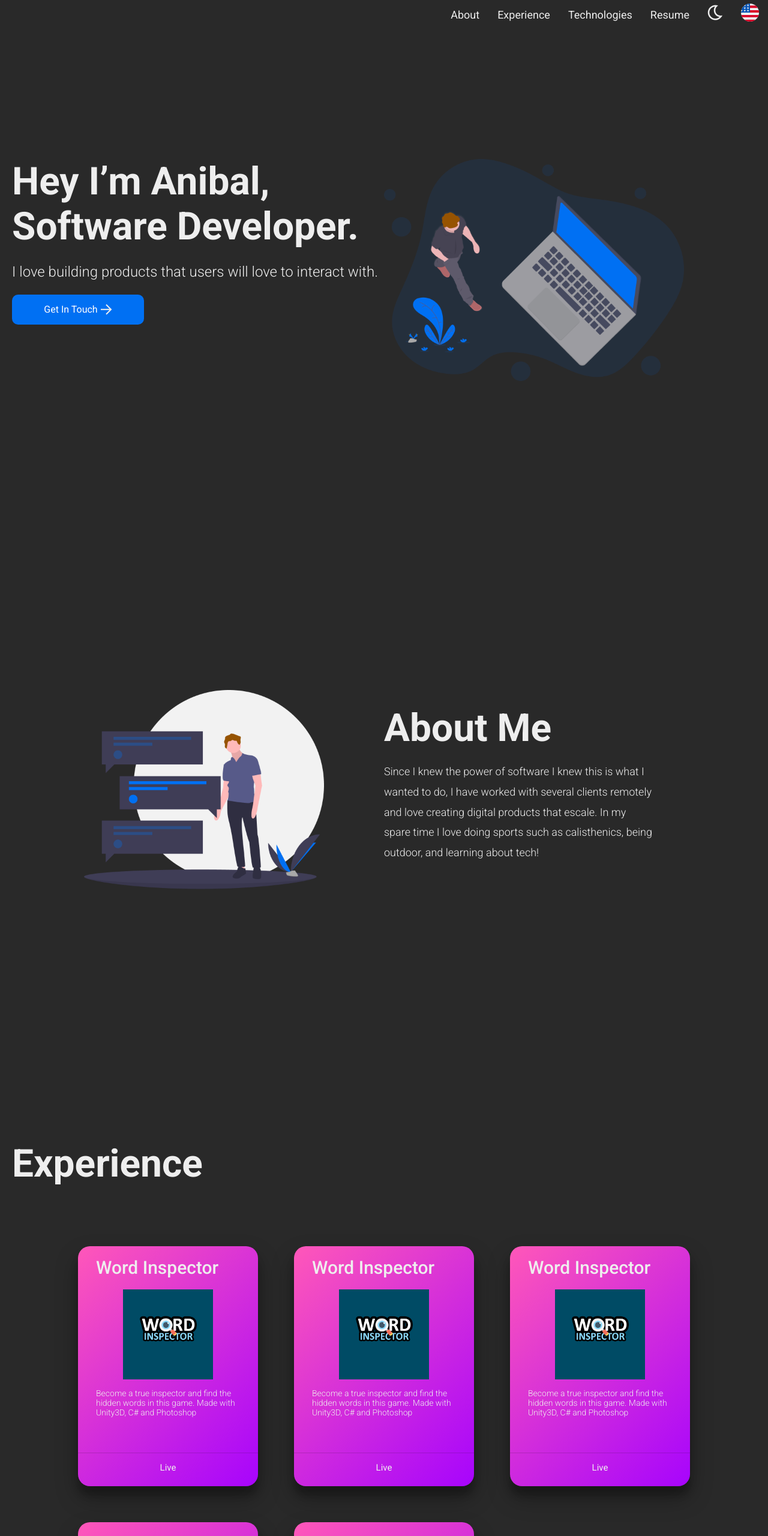
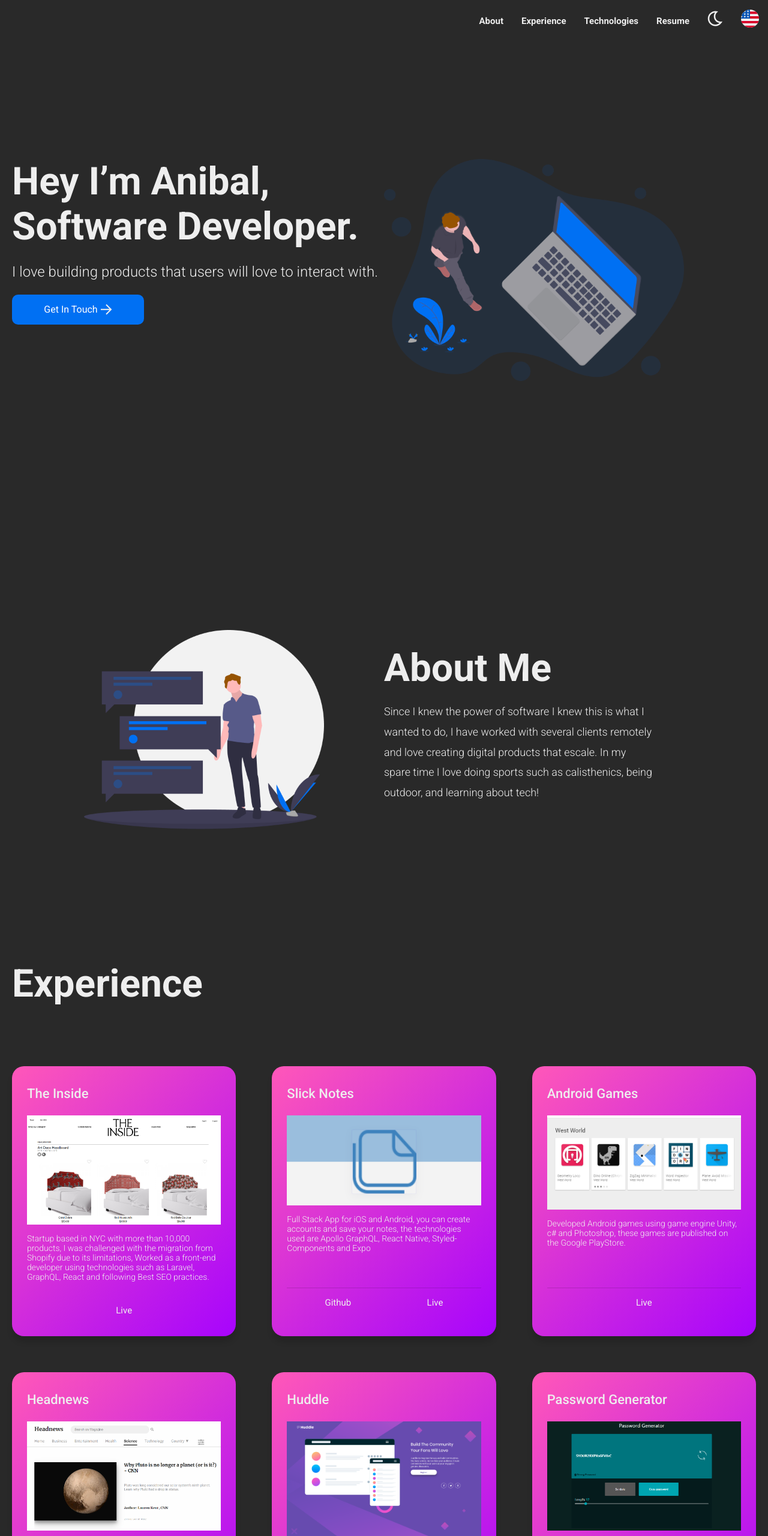
Before and after one commit to avr00/avr00.github.io, a Gatsby site: page / in a window 1280 px wide. Shown: the top 2560 px of the page at 60% size. Built offline with nearby package versions, Linux system fonts and the light colour scheme; Gatsby itself is replaced by a stand-in of ours.

Commit message:
add support for two languages

```diff
--- a/src/components/about.js
+++ b/src/components/about.js
@@ -2,12 +2,13 @@ import React from "react"
 import styled from "styled-components"
 import { useStaticQuery, graphql } from "gatsby"
 import Img from "gatsby-image"
+import { useTranslation } from "react-i18next"
 
 import { H1, AboutMeText } from "./styles"
 
 const AboutWrapper = styled.section`
   max-width: 1280px;
-  margin: 150px auto 300px auto;
+  margin: 0 auto 100px auto;
   padding-top: 150px;
   display: grid;
   grid-template-columns: 1fr 1fr;
@@ -34,6 +35,7 @@ const AboutWrapper = styled.section`
 
 const About = () => {
   const data = useStaticQuery(ABOUT_IMAGE)
+  const { t } = useTranslation()
 
   return (
     <AboutWrapper id="about">
@@ -43,13 +45,8 @@ const About = () => {
         </div>
       </div>
       <div className="about-me">
-        <H1>About Me</H1>
-        <AboutMeText>
-          Since I knew the power of software I knew this is what I wanted to do,
-          I have worked with several clients remotely and love creating digital
-          products that escale. In my spare time I love doing sports such as
-          calisthenics, being outdoor, and learning about tech!
-        </AboutMeText>
+        <H1>{t("about-me")}</H1>
+        <AboutMeText>{t("about-me-desc")}</AboutMeText>
       </div>
     </AboutWrapper>
   )
--- a/src/components/experience.js
+++ b/src/components/experience.js
@@ -1,17 +1,27 @@
 import React from "react"
 import styled from "styled-components"
-import winspector from "../images/word-inspector.png"
+import { useTranslation } from "react-i18next"
+
 import ExperienceCard from "./experienceCard"
 import { H1 } from "./styles"
 
+import headnews from "../images/project-images/headnews.png"
+import huddle from "../images/project-images/huddle.png"
+import notesapp from "../images/project-images/notesapp.png"
+import password_generator from "../images/project-images/password_generator.png"
+import plane_app from "../images/project-images/plane_app.png"
+import slicknotes from "../images/project-images/slicknotes.png"
+import theinside from "../images/project-images/theinside.png"
+import word_inspector from "../images/project-images/word-inspector.png"
+
 const ExprienceWrapper = styled.section`
   max-width: 1280px;
-  margin: 0px auto 300px auto;
+  margin: 0px auto 100px auto;
 
   padding: 20px 20px 0 20px;
   .card-container {
     display: grid;
-    grid-template-columns: 300px 300px 300px;
+    grid-template-columns: 1fr 1fr 1fr;
     grid-template-rows: auto;
     justify-content: center;
     align-items: center;
@@ -42,54 +52,58 @@ const ExprienceWrapper = styled.section`
 `
 
 const Experience = () => {
+  const { t } = useTranslation()
   return (
     <ExprienceWrapper id="experience">
-      <H1>Experience</H1>
+      <H1>{t("exprience-title")}</H1>
       <div className="card-container">
         <ExperienceCard
-          title="Word Inspector"
-          description="Become a true inspector and find the hidden words in this game. Made
-    with Unity3D, C# and Photoshop"
-          imgUrl={winspector}
+          title="The Inside"
+          description={t("exp-card-the-inside")}
+          imgUrl={theinside}
+          liveUrl={"https://www.theinside.com/"}
+        />
+        <ExperienceCard
+          title="Slick Notes"
+          description={t("exp-card-slicknotes")}
+          imgUrl={slicknotes}
+          liveUrl={"https://expo.io/@avr00/slick-notes"}
+          githubUrl="https://github.com/avr00/Slick-Notes"
+        />
+        <ExperienceCard
+          title="Android Games"
+          description={t("exp-card-android-games")}
+          imgUrl={word_inspector}
+          liveUrl={"https://play.google.com/store/apps/developer?id=West+World"}
+        />
+        <ExperienceCard
+          title="Headnews"
+          description={t("exp-card-headnews")}
+          imgUrl={headnews}
+          liveUrl={"https://jolly-hypatia-445f35.netlify.com/us/general"}
+          githubUrl="https://github.com/avr00/headnews"
+        />
+        <ExperienceCard
+          title="Huddle"
+          description={t("exp-card-huddle")}
+          imgUrl={huddle}
+          liveUrl={"https://sad-gates-eefc3a.netlify.com/"}
+          githubUrl="https://github.com/avr00/huddle-landing-page"
+        />
+        {/* <ExperienceCard
+          title="Notes"
+          description="Save your notes in the cloud safely, I created a RESTful API that connects to a React App, I made this app using the MERN Stack and the MVC Pattern"
+          imgUrl={notesapp}
           liveUrl={
             "https://play.google.com/store/apps/details?id=com.westworldgames.wordinspector"
           }
-        />
+        /> */}
         <ExperienceCard
-          title="Word Inspector"
-          description="Become a true inspector and find the hidden words in this game. Made
-    with Unity3D, C# and Photoshop"
-          imgUrl={winspector}
-          liveUrl={
-            "https://play.google.com/store/apps/details?id=com.westworldgames.wordinspector"
-          }
-        />
-        <ExperienceCard
-          title="Word Inspector"
-          description="Become a true inspector and find the hidden words in this game. Made
-    with Unity3D, C# and Photoshop"
-          imgUrl={winspector}
-          liveUrl={
-            "https://play.google.com/store/apps/details?id=com.westworldgames.wordinspector"
-          }
-        />
-        <ExperienceCard
-          title="Word Inspector"
-          description="Become a true inspector and find the hidden words in this game. Made
-    with Unity3D, C# and Photoshop"
-          imgUrl={winspector}
-          liveUrl={
-            "https://play.google.com/store/apps/details?id=com.westworldgames.wordinspector"
-          }
-        />
-        <ExperienceCard
-          title="Word Inspector"
-          description="Become a true inspector and find the hidden words in this game. Made
-    with Unity3D, C# and Photoshop"
-          imgUrl={winspector}
-          liveUrl={
-            "https://play.google.com/store/apps/details?id=com.westworldgames.wordinspector"
-          }
+          title="Password Generator"
+          description={t("exp-card-password-generator")}
+          imgUrl={password_generator}
+          liveUrl={"https://festive-nightingale-d10ab1.netlify.com/"}
+          githubUrl="https://github.com/avr00/passwordgenerator-react"
         />
       </div>
     </ExprienceWrapper>
--- a/src/components/experienceCard.js
+++ b/src/components/experienceCard.js
@@ -13,11 +13,15 @@ const ExperienceCard = ({ title, imgUrl, description, githubUrl, liveUrl }) => {
       <div className="links">
         {githubUrl && (
           <div className="github">
-            <a href={githubUrl}>Github</a>
+            <a target="_blank" href={githubUrl}>
+              Github
+            </a>
           </div>
         )}
         <div className="live">
-          <a href={liveUrl}>Live</a>
+          <a target="_blank" href={liveUrl}>
+            Live
+          </a>
         </div>
       </div>
     </Card>
--- a/src/components/header.js
+++ b/src/components/header.js
@@ -8,7 +8,11 @@ import langEs from "../images/spain.svg"
 import moonIcon from "../images/moon.svg"
 import sunIcon from "../images/sun.svg"
 
+import resume_en from "../files/resume_en.pdf"
+import resume_es from "../files/resume_es.pdf"
+
 const HeaderWrapper = styled.header`
+  padding: 10px 0;
   position: fixed;
   top: 0;
   width: 100%;
@@ -16,7 +20,7 @@ const HeaderWrapper = styled.header`
   /* box-shadow: 0 5px 5px rgba(0, 0, 0, 0.2), 0 5px 10px rgba(0, 0, 0, 0.22); */
   ${props =>
     props.isScrolling &&
-    "box-shadow: 0 5px 5px rgba(0, 0, 0, 0.2), 0 5px 10px rgba(0, 0, 0, 0.22);"}
+    `box-shadow: ${props.theme.headerShadow} 0px 2px 8px 0px;`}
   /* box-shadow: none; */
 
   background: ${props => props.theme.bg};
@@ -39,7 +43,7 @@ const HeaderWrapper = styled.header`
       font-family: Roboto;
       font-style: normal;
       font-weight: normal;
-      font-size: 18px;
+      font-size: 15px;
       line-height: 28px;
 
       color: ${props => props.theme.primary};
@@ -49,7 +53,13 @@ const HeaderWrapper = styled.header`
 
         a {
           color: inherit;
+          font-weight: bold;
           text-decoration: none;
+        }
+
+        &:hover {
+          transition: color 0.3s;
+          color: #0070f3;
         }
       }
     }
@@ -78,11 +88,13 @@ const Header = ({ siteTitle, setTheme, isDark }) => {
       setScrollYPosition(scrollPositionY)
     }
   }
-  const { i18n } = useTranslation()
+  const { i18n, t } = useTranslation()
 
   const changeLanguage = () => {
     i18n.changeLanguage(i18n.language === "es" ? "en" : "es")
   }
+
+  const resume = i18n.language === "es" ? resume_es : resume_en
   // eslint-disable-next-line
   const isScrolling = !!scrollYPosition
   return (
@@ -90,16 +102,19 @@ const Header = ({ siteTitle, setTheme, isDark }) => {
       <div className="container">
         <ul>
           <li>
-            <a href="#about">About</a>{" "}
+            <a href="#about">About</a>
           </li>
           <li>
-            <a href="#experience">Experience</a>{" "}
+            <a href="#experience">Experience</a>
           </li>
           <li>
-            {" "}
-            <a href="#technology">Technologies</a>{" "}
+            <a href="#technology">Technologies</a>
           </li>
-          <li>Resume</li>
+          <li>
+            <a href={resume} target="_blank">
+              {t("resume-txt")}
+            </a>
+          </li>
           <li onClick={() => setTheme(!isDark)}>
             <img src={isDark ? moonIcon : sunIcon} alt="language flag" />
           </li>
--- a/src/components/home.js
+++ b/src/components/home.js
@@ -36,11 +36,9 @@ const Home = () => {
     <HomeSection id="home">
       <div className="home-info">
         <H1>{t("Hey I’m Anibal, Software Developer.")}</H1>
-        <SubText>
-          I love building products that users will love to interact with.
-        </SubText>
+        <SubText>{t("I love build products")}</SubText>
         <Button href="#contact">
-          Get In Touch
+          {t("Get In Touch")}
           <img
             src={arrowRightIcon}
             style={{ marginLeft: 5 }}
--- a/src/components/mobileHeader.js
+++ b/src/components/mobileHeader.js
@@ -116,7 +116,7 @@ Note: Beware of modifying this element as it can break the animations - you shou
 
 const HamburgerButton = styled.div`
   position: absolute;
-  left: 20px;
+  right: 20px;
   top: 20px;
   cursor: pointer;
   padding: 10px 35px 16px 0px;
@@ -181,6 +181,7 @@ const MobileHeader = ({ isDark, setTheme, open, setOpen }) => {
         </HamburgerButton>
       </div>
       <Menu
+        right
         isOpen={open}
         onStateChange={updateOpenState}
         customBurgerIcon={false}
--- a/src/components/styles.js
+++ b/src/components/styles.js
@@ -12,12 +12,14 @@ export const lightTheme = {
   primary: "#000000",
   bg: "white",
   secondary: "#5E5A6B",
+  headerShadow: "rgba(0, 0, 0, 0.05)",
 }
 
 export const darkTheme = {
   primary: "#EEEEEE",
   bg: "#292929",
   secondary: "#EEEEEE",
+  headerShadow: "rgba(255, 255, 255, 0.05)",
 }
 
 export const H1 = styled.h1`
@@ -47,6 +49,13 @@ export const SubText = styled.p`
     font-size: 20px;
     line-height: 24px;
   }
+`
+
+export const SubTextTwo = styled.p`
+  font-family: Roboto;
+  font-size: 25px;
+  color: ${props => props.theme.primary};
+  margin-bottom: 100px;
 `
 
 export const AboutMeText = styled.p`
@@ -87,11 +96,12 @@ export const Button = styled.a`
 `
 
 export const ExperienceCard = styled.div`
+  padding: 25px;
   border-radius: 20px;
   height: 400px;
-  width: 100%;
   background: linear-gradient(135deg, #ff57b9 0%, #a704fd 100%);
-  box-shadow: 0 19px 38px rgba(0, 0, 0, 0.3), 0 15px 12px rgba(0, 0, 0, 0.22);
+  /* box-shadow: 0 19px 38px rgba(0, 0, 0, 0.3), 0 15px 12px rgba(0, 0, 0, 0.22); */
+  box-shadow: 0 10px 10px rgba(0, 0, 0, 0.12);
 
   display: flex;
   flex-direction: column;
@@ -101,11 +111,11 @@ export const ExperienceCard = styled.div`
   }
 
   .title {
-    margin: 15px 0px 0px 30px;
+    margin: 0px;
     font-family: Roboto;
     font-style: normal;
     font-weight: 500;
-    font-size: 30px;
+    font-size: 22px;
     line-height: 42px;
 
     color: #eeeeee;
@@ -116,12 +126,13 @@ export const ExperienceCard = styled.div`
     display: flex;
     justify-content: center;
     img {
-      height: 150px;
+      height: auto;
+      width: 100%;
     }
   }
 
   .description {
-    margin: 15px 30px;
+    margin: 15px 0px;
     height: 200px;
 
     font-family: Roboto;
--- a/src/components/technology.js
+++ b/src/components/technology.js
@@ -1,6 +1,8 @@
 import React from "react"
 import styled from "styled-components"
-import { H1, TechCard } from "./styles"
+import { useTranslation } from "react-i18next"
+
+import { H1, TechCard, SubTextTwo } from "./styles"
 
 const TechnologyWrapper = styled.section`
   max-width: 1280px;
@@ -16,7 +18,7 @@ const TechnologyWrapper = styled.section`
   }
 
   h1 {
-    margin: 100px 0;
+    margin-top: 100px;
   }
 
   @media only screen and (max-width: 1200px) {
@@ -36,13 +38,15 @@ const TechnologyWrapper = styled.section`
 `
 
 const Technology = () => {
+  const { t } = useTranslation()
   return (
     <TechnologyWrapper id="technology">
-      <H1>Technologies</H1>
+      <H1> {t("tech-title")}</H1>
+      <SubTextTwo>{t("tech-recent")}</SubTextTwo>
       <div className="card-container">
         <TechCard>
           <h5 className="title">
-            Front-End Technologies <span className="line"></span>
+            {t("frontend-tech")} <span className="line"></span>
           </h5>
           <ul>
             <li>React</li>
@@ -51,15 +55,26 @@ const Technology = () => {
             <li>Responsive CSS3</li>
             <li>SaSS</li>
             <li>Styled Components</li>
-            <li>Bootstrap</li>
             <li>Material UI</li>
-            <li>Query</li>
+            <li>JQuery</li>
+            <li>Apollo GraphQL</li>
+            <li>WordPress</li>
           </ul>
         </TechCard>
         <TechCard>
           <h5 className="title">
-            Backend Technologies <span className="line"></span>
+            {t("backend-tech")}s <span className="line"></span>
           </h5>
+          <ul>
+            <li>Node</li>
+            <li>Express</li>
+            <li>MongoDB</li>
+            <li>SQL</li>
+            <li>MVC</li>
+            <li>Apollo GraphQL Server</li>
+            <li>RESTful APIs</li>
+            <li>cPanel</li>
+          </ul>
         </TechCard>
       </div>
     </TechnologyWrapper>
--- a/src/i18n.js
+++ b/src/i18n.js
@@ -8,12 +8,63 @@ const resources = {
     translation: {
       "Hey I’m Anibal, Software Developer.":
         "Hey I’m Anibal, Software Developer.",
+      "I love build products":
+        "I love building products that users will love to interact with.",
+      "Get In Touch": "Get In Touch",
+      "about-me": "About Me",
+      "about-me-desc":
+        "Since I knew the power of software I knew this is what I wanted to do, I have worked with several clients remotely and love creating digital products that escale. In my spare time I love doing sports such as calisthenics, being outdoor, and learning about tech!",
+      "exprience-title": "Experience",
+      "tech-title": "Technologies",
+      "tech-recent":
+        "These are some of the technologies I have worked recently with",
+      "backend-tech": "Back-end Technologies",
+      "frontend-tech": "Front-End Technologies",
+      "exp-card-the-inside":
+        "Startup based in NYC with more than 10,000 products, I was challenged with the migration from Shopify due to its limitations, Worked as a front-end developer using technologies such as Laravel, GraphQL, React and following Best SEO practices.",
+      "exp-card-slicknotes":
+        "Full Stack App for iOS and Android, you can create accounts and save your notes, the technologies used are Apollo GraphQL, React Native, Styled-Components and Expo",
+      "exp-card-android-games":
+        "Developed Android games using game engine Unity, c# and Photoshop, these games are published on the Google PlayStore.",
+      "exp-card-headnews":
+        "Browse for news from different countries and languages, app made with newsAPI, React, Redux, Redux Thunk & Sass",
+      "exp-card-huddle":
+        "Landing page for Huddle, I took the mockup and converted it using Sass and semantic HTML5",
+      "exp-card-password-generator":
+        "Safely create new passwords. Made with React and Sass",
+      "resume-txt": "Resume",
     },
   },
   es: {
     translation: {
       "Hey I’m Anibal, Software Developer.":
         "Hey soy Anibal, Software Developer.",
+      "I love build products":
+        "Me encanta desarrollar productos que los usuarios amaran",
+      "Get In Touch": "Contáctame",
+      "about-me": "Sobre Mi",
+      "about-me-desc":
+        "Desde que conocí el poder de crear software supe que esto es lo que quiero hacer, trabajó con múltiples clientes de manera remota y me encanta crear productos digitales que escalan. En mi tiempo libre me gusta hacer deportes como calistenia, estar al aire libre y aprender nuevas tecnologías",
+      "exprience-title": "Experiencia",
+      "tech-title": "Tecnologías",
+      "tech-recent":
+        "Estas son algunas de las tecnologías con las que he trabajado recientemente",
+      "backend-tech": "Tecnologías Back-end",
+      "frontend-tech": "Tecnologías Front-End",
+      "exp-card-the-inside":
+        "Startup con sede en NY con más de 10,000 productos, me desafiaron con la migración desde Shopify debido a sus limitaciones. Trabajé como desarrollador front-end utilizando tecnologías como Laravel, GraphQL, React.",
+      "exp-card-slicknotes":
+        "Aplicación Full Stack para iOS y Android, puede crear cuentas y guardar sus notas, las tecnologías utilizadas son Apollo GraphQL, React Native, Styled-Components y Expo",
+      "exp-card-android-games":
+        "Juegos de Android desarrollados con el motor de juegos Unity, c# y Photoshop, estos juegos estan publicados en Google PlayStore.",
+
+      "exp-card-headnews":
+        "Agregador de noticias, busca noticias de diferentes países, idiomas y fuentes, esta aplicación fue realizada con React, Redux, Redux Thunk, Sass y NewsAPI",
+      "exp-card-huddle":
+        "Landing page para Huddle, tomé la maqueta y la convertí en codigo usando Sass y HTML5 semántico",
+      "exp-card-password-generator":
+        "Crea nuevas contraseñas de manera segura. Hecho con React y Sass.",
+      "resume-txt": "Curriculum",
     },
   },
 }
```
Also changed, not shown: src/components/svg.js (+4 -4 lines), src/images/project-images/headnews.png (added), src/images/project-images/huddle.png (added), src/images/project-images/notesapp.png (added), src/images/project-images/password_generator.png (added), src/images/project-images/plane_app.png (added), src/images/project-images/slicknotes.png (added), src/images/project-images/theinside.png (added), src/images/project-images/word-inspector.png (added), 2 other files.
